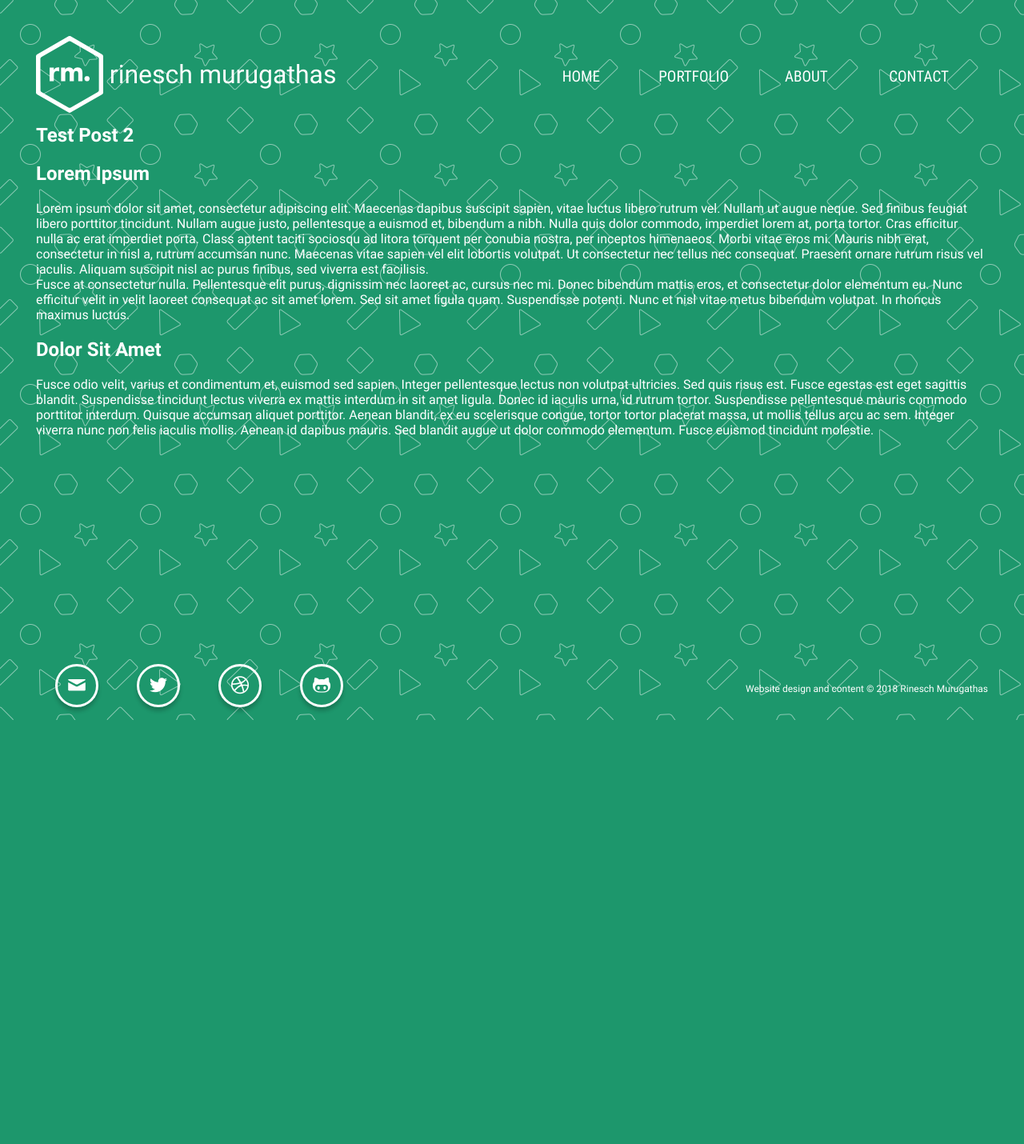
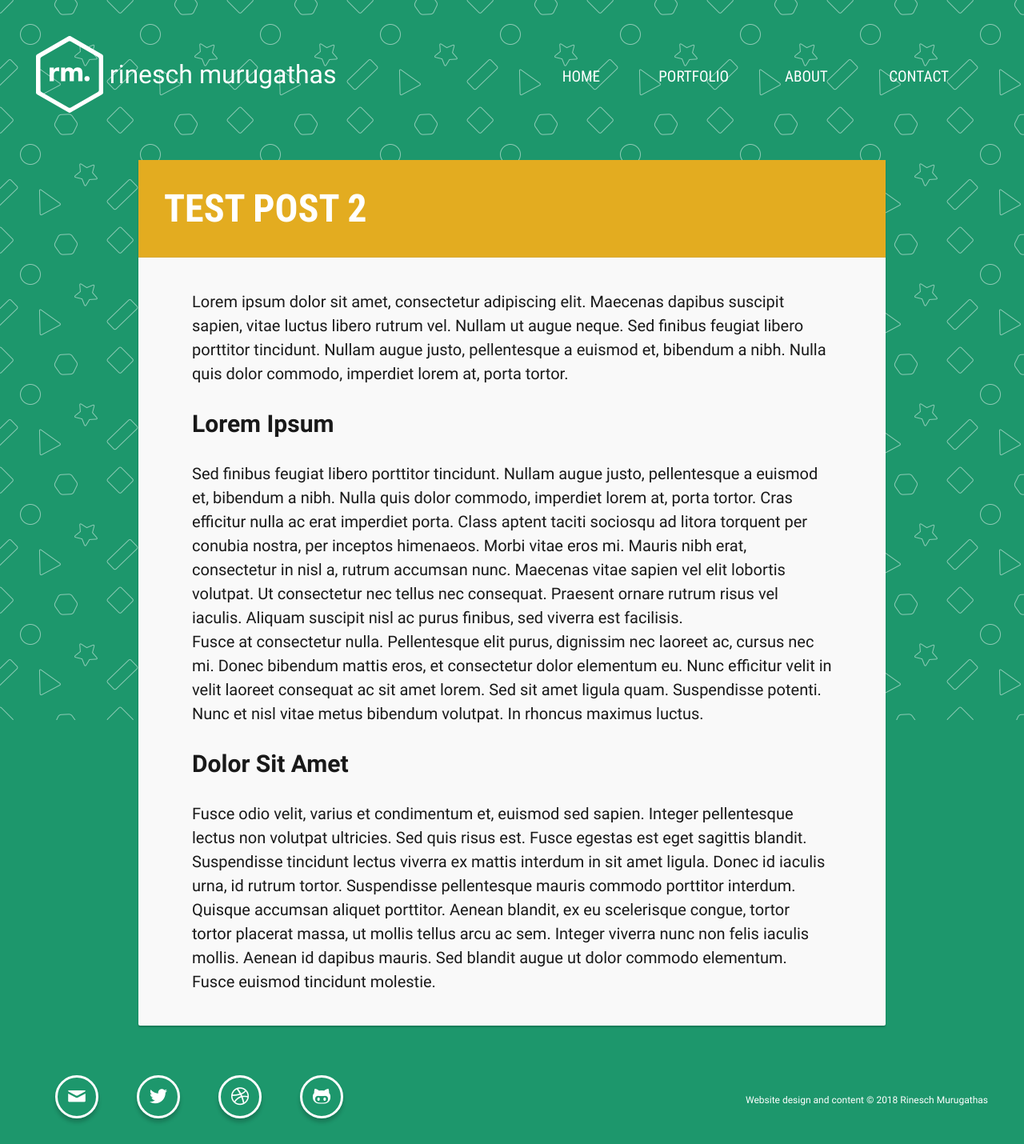
Before and after one commit to Rinesch/rinesch.github.io, a Jekyll site: the page built from portfolio/_posts/2018-2-1-test-2.md, in a window 1280 px wide. Shown: the whole page at 80% size. Built offline with Jekyll 4.4.1, drawn with Linux system fonts in a browser that asks for light colours; before the commit the page ends 920 px from its top, so only the background shows below that.

Commit message:
Add draft of posts layout

```diff
--- a/_includes/footer.html
+++ b/_includes/footer.html
@@ -1,4 +1,4 @@
-<footer class="section-footer {% if page.url == "/portfolio/" %} not-full portfolio-footer {% endif %}">
+<footer class="section-footer {% if page.url == "/portfolio/" or "/portfolio/*/" %} not-full portfolio-footer {% endif %}">
   <div data-grid="gutterless">
     <div data-col="L1-2">
       <ul class="social-items-list">
--- a/_includes/header.html
+++ b/_includes/header.html
@@ -1,4 +1,4 @@
-<header class="section-header {% if page.url == "/portfolio/" %} not-full portfolio-header {% endif %}">
+<header class="section-header {% if page.url == "/portfolio/" or "/portfolio/*/" %} not-full portfolio-header {% endif %}">
 
   <div data-grid="gutterless">
 
--- a/_layouts/default.html
+++ b/_layouts/default.html
@@ -7,7 +7,7 @@
 
     {% include header.html %}
 
-    <main class="section-main {% if page.url == "/portfolio/" %} not-full {% endif %}">
+    <main class="section-main {% if page.url == "/portfolio/" or "/portfolio/*/" %} not-full {% endif %}">
       {{ content }}
     </main>
 
@@ -18,12 +18,12 @@
         <div class="close">
           <a href="#">&times;</a>
         </div>
-        <div class="modal-left" data-col="L1-2">
+        <div data-col="L1-2">
           <a class="contact-link" href="mailto:rinesch.murugathas@gmail.com">
             <h1><span data-icon="mail"></span> Mail</h1>
           </a>
         </div>
-        <div class="model-right" data-col="L1-2">
+        <div data-col="L1-2">
           <a class="contact-link" href="https://twitter.com/rineschthas" target="_blank">
             <h1><span data-icon="twitter"></span> Twitter</h1>
           </a>
--- a/_layouts/post.html
+++ b/_layouts/post.html
@@ -2,14 +2,15 @@
 layout: default
 categories: :title
 ---
-<article class="post">
-
-  <header class="post-header">
+<article class="post-background">
+  <div class="post-header">
     <h1 class="post-title">{{ page.title | escape }}</h1>
-  </header>
-
-  <div class="post-content">
-    {{ content }}
   </div>
 
+  <div class="post">
+    <p class="post-intro">{{ page.excerpt | remove: "<p>" | remove: "</p>" }}</p>
+    <div class="post-content">
+      {{ content | remove: page.excerpt }}
+    </div>
+  </div>
 </article>
--- a/_src/scss/_variables.scss
+++ b/_src/scss/_variables.scss
@@ -1,6 +1,7 @@
 $default-body: #1D976C;
 $text-color: #191919;
 $link-color: #E3AC20;
+$post-background: #f9f9f9;
 
 $media-queries: (
   's': 30em,
--- a/_src/scss/style.scss
+++ b/_src/scss/style.scss
@@ -8,3 +8,4 @@
 @import "header";
 @import "footer";
 @import "portfolio";
+@import "posts";
--- a/portfolio/_posts/2018-2-1-test-2.md
+++ b/portfolio/_posts/2018-2-1-test-2.md
@@ -2,9 +2,11 @@
 title: Test Post 2
 ---
 
+Lorem ipsum dolor sit amet, consectetur adipiscing elit. Maecenas dapibus suscipit sapien, vitae luctus libero rutrum vel. Nullam ut augue neque. Sed finibus feugiat libero porttitor tincidunt. Nullam augue justo, pellentesque a euismod et, bibendum a nibh. Nulla quis dolor commodo, imperdiet lorem at, porta tortor.
+
 # Lorem Ipsum
 
-Lorem ipsum dolor sit amet, consectetur adipiscing elit. Maecenas dapibus suscipit sapien, vitae luctus libero rutrum vel. Nullam ut augue neque. Sed finibus feugiat libero porttitor tincidunt. Nullam augue justo, pellentesque a euismod et, bibendum a nibh. Nulla quis dolor commodo, imperdiet lorem at, porta tortor. Cras efficitur nulla ac erat imperdiet porta. Class aptent taciti sociosqu ad litora torquent per conubia nostra, per inceptos himenaeos. Morbi vitae eros mi. Mauris nibh erat, consectetur in nisl a, rutrum accumsan nunc. Maecenas vitae sapien vel elit lobortis volutpat. Ut consectetur nec tellus nec consequat. Praesent ornare rutrum risus vel iaculis. Aliquam suscipit nisl ac purus finibus, sed viverra est facilisis.
+Sed finibus feugiat libero porttitor tincidunt. Nullam augue justo, pellentesque a euismod et, bibendum a nibh. Nulla quis dolor commodo, imperdiet lorem at, porta tortor. Cras efficitur nulla ac erat imperdiet porta. Class aptent taciti sociosqu ad litora torquent per conubia nostra, per inceptos himenaeos. Morbi vitae eros mi. Mauris nibh erat, consectetur in nisl a, rutrum accumsan nunc. Maecenas vitae sapien vel elit lobortis volutpat. Ut consectetur nec tellus nec consequat. Praesent ornare rutrum risus vel iaculis. Aliquam suscipit nisl ac purus finibus, sed viverra est facilisis.
 
 Fusce at consectetur nulla. Pellentesque elit purus, dignissim nec laoreet ac, cursus nec mi. Donec bibendum mattis eros, et consectetur dolor elementum eu. Nunc efficitur velit in velit laoreet consequat ac sit amet lorem. Sed sit amet ligula quam. Suspendisse potenti. Nunc et nisl vitae metus bibendum volutpat. In rhoncus maximus luctus.
 
```
Also changed, not shown: _src/scss/_base.scss (+9 -9 lines), _src/scss/_posts.scss (added, +37 -0 lines), assets/css/style.css.
